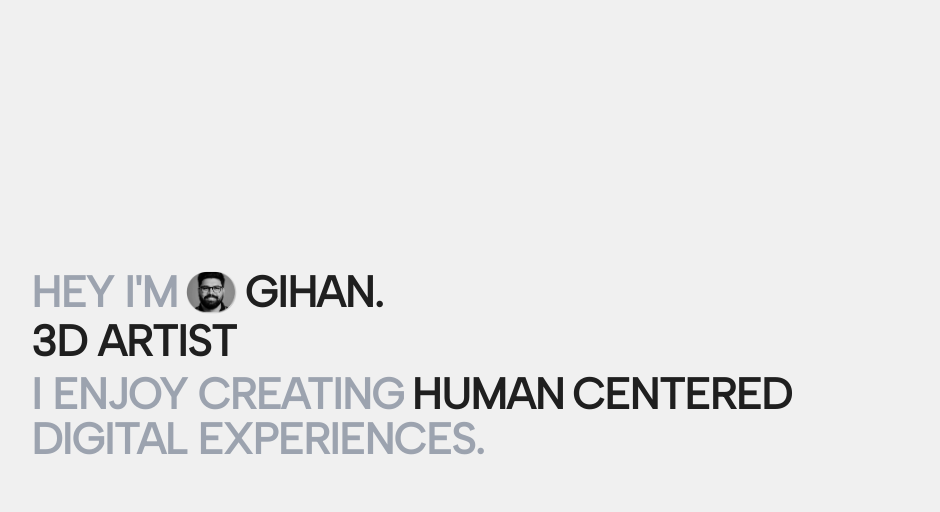
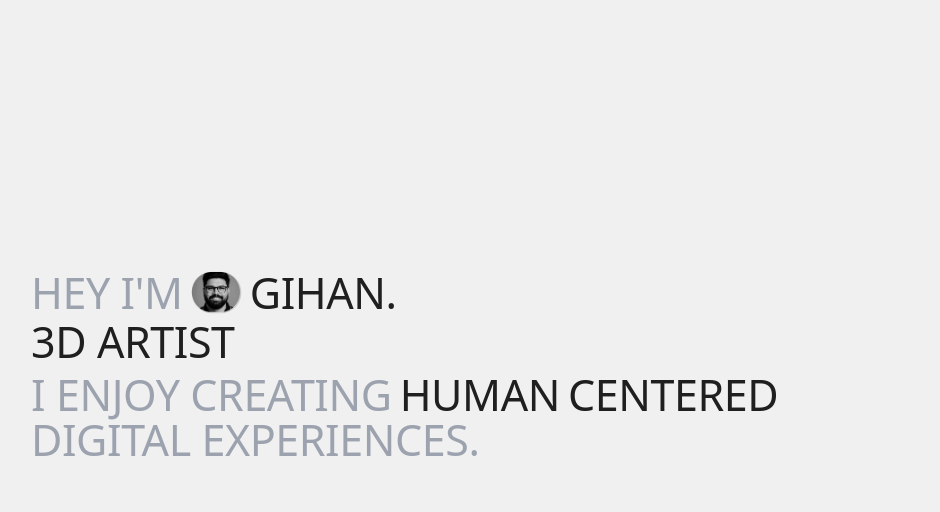
Before and after one commit to GihanSVND/Portfolio, a Next.js app: page / in a window 1280 px wide. Shown: the part 822-1334 px from the top of the page, without its empty margins (101-1041 px from the left). Built offline with nearby package versions, Linux system fonts and the light colour scheme; a web font is replaced by a local one.

Commit message:
font fixed

```diff
--- a/components/Hero.tsx
+++ b/components/Hero.tsx
@@ -79,10 +79,10 @@ const QuoteReveal = () => {
   return (
     <div
       ref={ref}
-      className={`pt-[200px] px-8 sm:px-10 md:px-[120px] max-w-[1300px] relative ${satoshi.className} font-semibold`}
+      className={`pt-[200px] px-8 sm:px-10 md:px-[120px] max-w-[1300px] relative`}
     >
       <motion.div
-        className={`text-[32px] md:text-[43px] leading-[45px] -tracking-[0.02em] text-left `}
+        className={`text-[32px] md:text-[43px] leading-[45px] -tracking-[0.01em] text-left `}
         variants={containerVariants}
         initial="hidden"
         animate={inView ? "visible" : "hidden"}
```
